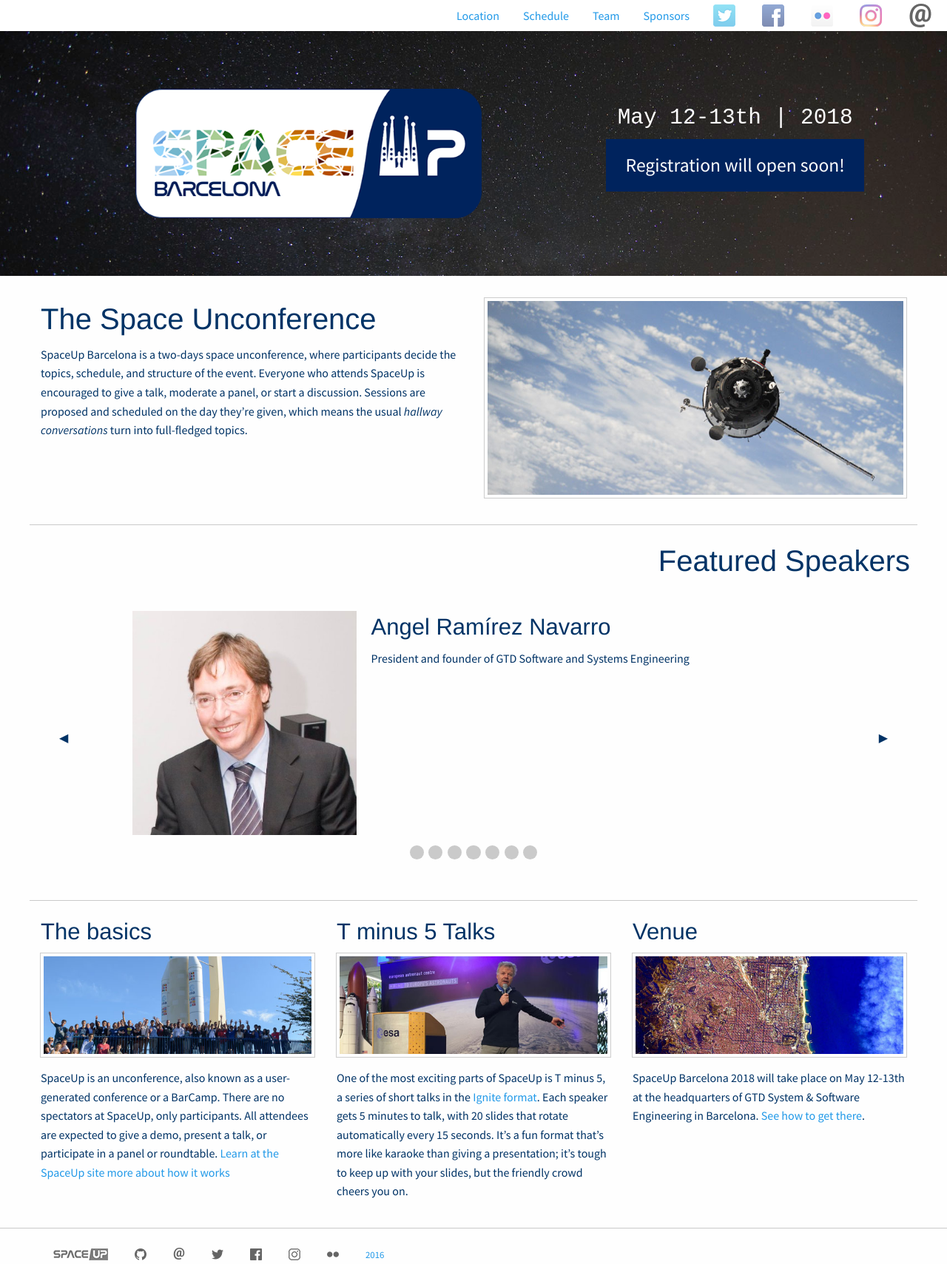
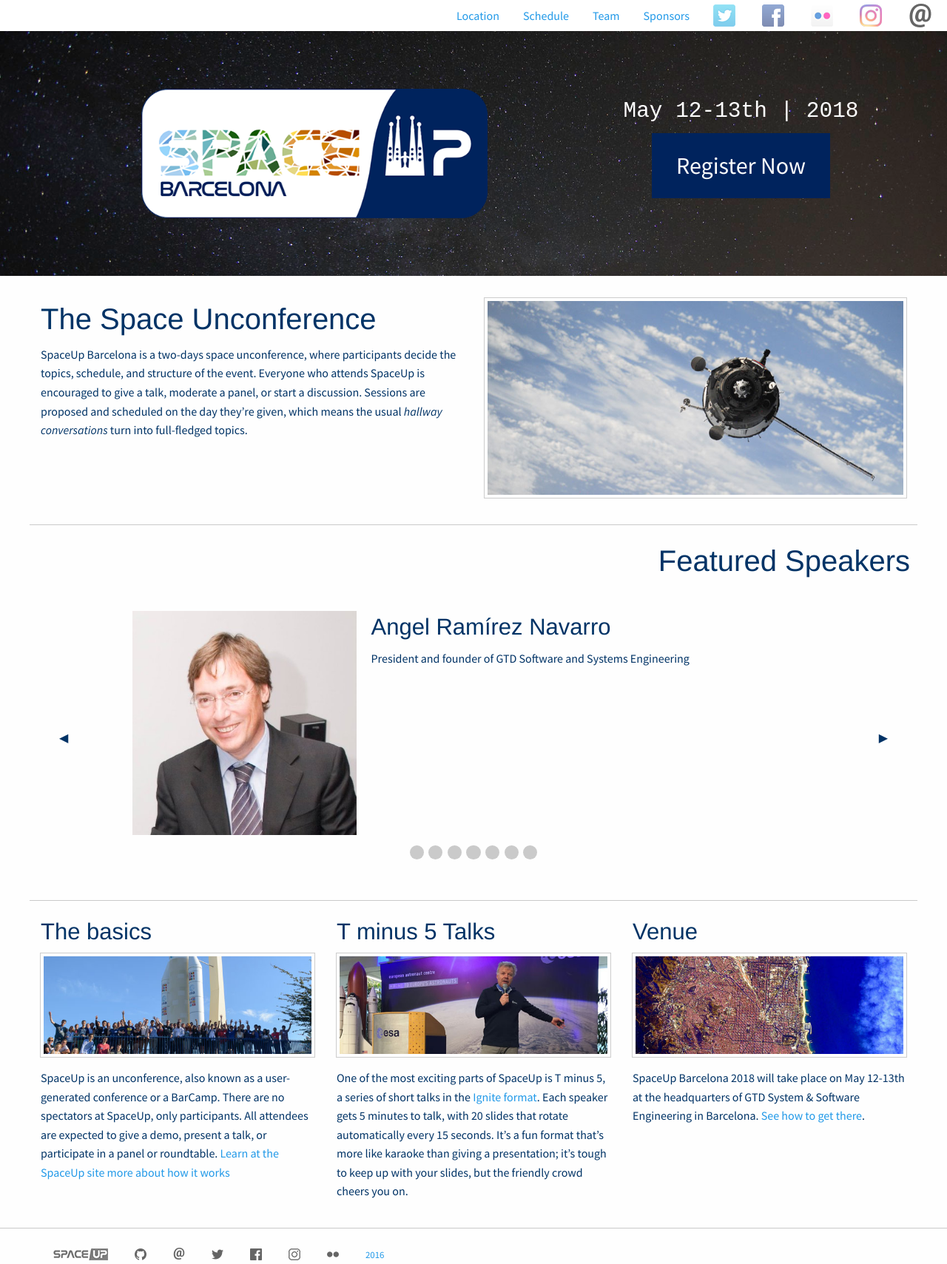
Before and after one commit to xuanxu/spaceup_bcn, a Jekyll site: the page built from index.html, in a window 1280 px wide. Shown: the whole page at 74% size. Built offline with Jekyll 4.4.1, drawn with Linux system fonts in a browser that asks for light colours.

Commit message:
Added link ot ticketea

```diff
--- a/css/spaceup.css
+++ b/css/spaceup.css
@@ -90,7 +90,9 @@
 #home-header {
   background-image: url("{{ site.baseurl }}/images/pages/bg-home.jpg");
 }
-
+#home-header .button:hover {
+    background-color: #090145 !important;
+}
 #not-found-header {
   background-image: url("{{ site.baseurl }}/images/pages/bg-home.jpg");
 }
--- a/index.html
+++ b/index.html
@@ -31,7 +31,8 @@
       </div>
       <div>
         <h2 style="color: white;  font-family: monospace,sans-serif; font-size: 2.3vw;">May 12-13th | 2018</h2>
-        <a class="button primary" style="cursor: default; background-color: #00235d; font-size: 2vw;">Registration will open soon!</a>
+        <a class="button primary" href="https://www.ticketea.com/entradas-congreso-spaceup-barcelona/"  target="_blank" style="cursor: pointer; background-color: #00235d; font-size: 2.5vw;">Register Now
+        </a>
       </div>
     </div>
   </div>
@@ -42,7 +43,8 @@
       </div>
       <div>
         <h2 style="color: white;  font-family: monospace,sans-serif; font-size: 4vw;">May 12-13th | 2018</h2>
-        <a class="button primary" style="cursor: default; background-color: #00235d; font-size: 3.3vw;">Registration will open soon!</a>
+        <a class="button primary" href="https://www.ticketea.com/entradas-congreso-spaceup-barcelona/"  target="_blank" style="cursor: pointer; background-color: #00235d; font-size: 3.7vw;">Register Now
+        </a>
       </div>
     </div>
   </div>
```
Also changed, not shown: other parts of index.html (+1 -1 lines), images/speakers/ari.png (deleted).
